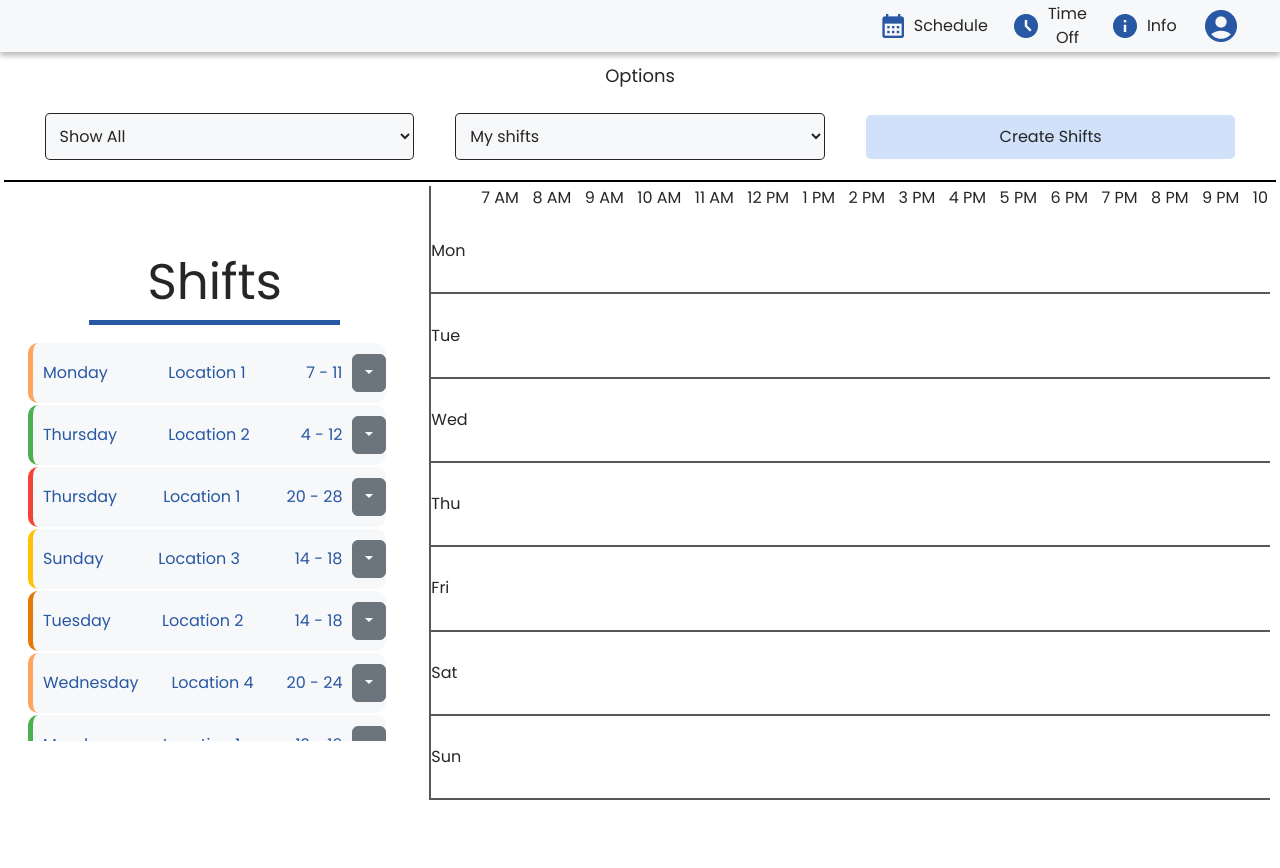
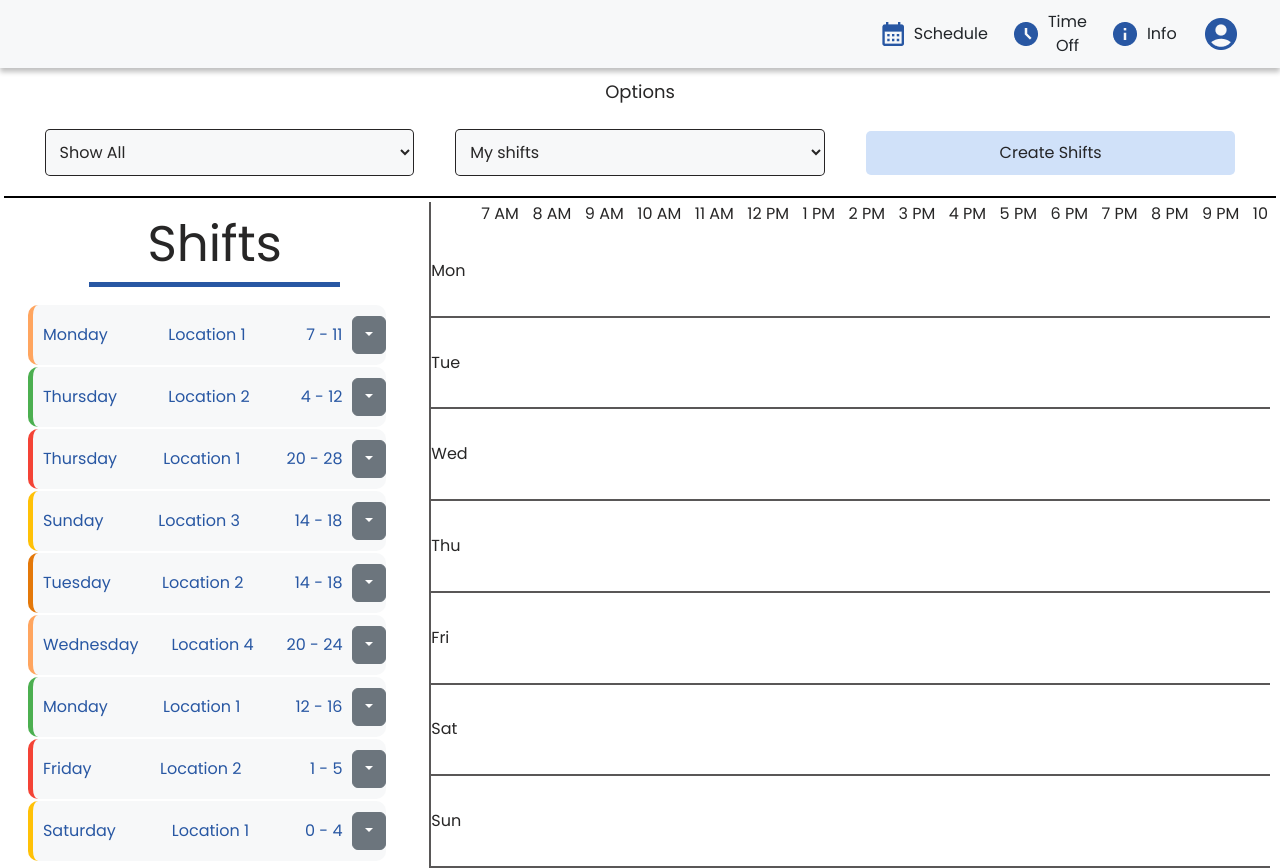
Before and after one commit to tristanbesser/DCC-Connect-Frontend, a Vue app: page /scheduler in a window 1280 px wide. Before the commit the page ends 800 px from the top, so only its background shows below. Built offline with nearby package versions, Linux system fonts and the light colour scheme.

Commit message:
added more styling changes to the shift scroll side

```diff
--- a/src/views/Schedule.vue
+++ b/src/views/Schedule.vue
@@ -111,8 +111,8 @@ function getListStyle(shift) {
 
 
 <template>
+    <Navbar></Navbar>
     <div id = 'scheduler'>
-        <Navbar></Navbar>
 
         <div style="text-align: center; font-size: 18px; margin-top: 10px">Options</div>
         <div id = 'filters'>
@@ -291,9 +291,9 @@ function getListStyle(shift) {
     }
 
     #Shift-list-scroll {
-        overflow-y: scroll;
+        overflow-y: auto;
         width: 90%;
-        height: 400px;
+        height: 100%;
     }
 
     #Shift-list-title {
```
